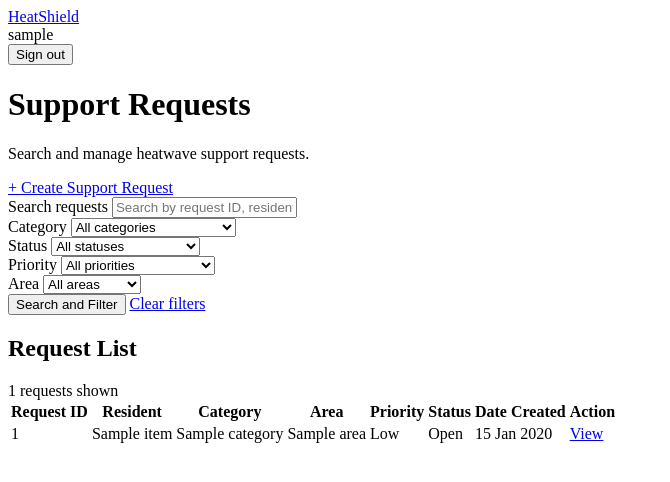
After one commit to ChristosDi/heatshield, a Django app: template web/templates/requests/dashboard.html in a window 1280 px wide. The commit adds this page. Shown: the top 482 px of the page, without its empty margins (0-670 px from the left). Run offline with Django 5.2, Linux system fonts and the light colour scheme; a user stored in the database is signed in; tables that the repository leaves empty hold one stand-in row (values such as "Sample post"); the template is opened without the code that fills it: most values are stand-ins (such as "Sample title", 1, 10 or a date in 2020); parts of the project's set-up code (start-up, migrations or seed data) failed here and were passed over.

Commit message:
Fix conflicts

```diff
--- a/api/app/requests/routes.py
+++ b/api/app/requests/routes.py
@@ -44,7 +44,7 @@ class RequestDetail(MethodView):
     @blp.response(200, RequestResponseSchema)
     def get(self, request_id):
         """Retrieve a specific support request."""
-
+        print(request_id)
         support_request = service.get_request(request_id)
 
         if support_request is None:
--- a/requirements.txt
+++ b/requirements.txt
@@ -20,3 +20,5 @@ tzdata==2026.6; sys_platform == "win32"
 # Testing
 pytest==9.2.0
 pytest-django==4.14.0
+
+requests=2.34.2
--- a/web/config/settings.py
+++ b/web/config/settings.py
@@ -98,3 +98,5 @@ USE_TZ = True
 STATIC_URL = "static/"
 
 DEFAULT_AUTO_FIELD = "django.db.models.BigAutoField"
+
+FLASK_API_URL = "http://127.0.0.1:5000"
--- a/web/dashboard/urls.py
+++ b/web/dashboard/urls.py
@@ -4,4 +4,14 @@ from . import views
 
 urlpatterns = [
     path("", views.home, name="home"),
+    path(
+        "requests/",
+        views.request_dashboard,
+        name="request_dashboard"
+    ),
+    path(
+        "requests/<int:request_id>/",
+        views.request_detail,
+        name="request_detail"
+    ),
 ]
--- a/web/dashboard/views.py
+++ b/web/dashboard/views.py
@@ -1,8 +1,11 @@
 import logging
 
 from django.shortcuts import render
+from django.conf import settings
+from staff.roles import role_of
+from .api import get
 
-from staff.roles import role_of
+import requests
 
 from . import api_client
 
--- a/web/templates/base.html
+++ b/web/templates/base.html
@@ -1,3 +1,4 @@
+
 <!doctype html>
 <html lang="en-gb">
 <head>
@@ -6,19 +7,39 @@
   <title>{% block title %}HeatShield{% endblock %}</title>
   {% block extra_head %}{% endblock %}
 </head>
-<body>
-  <header>
-    <strong>HeatShield</strong>
+
+<body class="bg-light">
+
+    <header class="navbar navbar-dark bg-dark px-3 px-md-5">
+        <a class="navbar-brand fw-bold" href="/">
+            HeatShield
+        </a>
+
         {% if user.is_authenticated %}
-      <span>Signed in as {{ user.username }}</span>
+            <div class="d-flex align-items-center gap-3 text-white">
+
+                <span>{{ user.username }}</span>
+
                 <form method="post" action="{% url 'logout' %}">
                     {% csrf_token %}
-        <button type="submit">Sign out</button>
+                    <button type="submit" class="btn btn-outline-light btn-sm">
+                        Sign out
+                    </button>
                 </form>
+
+            </div>
         {% endif %}
     </header>
+
     <main>
         {% block content %}{% endblock %}
     </main>
+
+    <script
+        src="https://cdn.jsdelivr.net/npm/bootstrap@5.3.3/dist/js/bootstrap.bundle.min.js">
+    </script>
+
+    {% block extra_js %}{% endblock %}
+
 </body>
 </html>
--- /dev/null
+++ b/web/templates/requests/dashboard.html
@@ -0,0 +1,258 @@
+
+{% extends "base.html" %}
+
+{% block title %}Support Requests | HeatShield{% endblock %}
+
+{% block content %}
+
+<div class="container-fluid px-3 px-md-5 py-4">
+
+    <!-- Page heading -->
+    <div class="d-flex flex-column flex-md-row justify-content-between align-items-md-center mb-4 gap-2">
+        <div>
+            <h1 class="h3 mb-1">Support Requests</h1>
+            <p class="text-muted mb-0">
+                Search and manage heatwave support requests.
+            </p>
+        </div>
+
+        <a href="#" class="btn btn-primary">
+            + Create Support Request
+        </a>
+    </div>
+
+    <!-- Search and filters -->
+    <div class="card shadow-sm mb-4">
+        <div class="card-body">
+
+            <form method="get">
+
+                <div class="row g-3">
+
+                    <!-- Search -->
+                    <div class="col-12 col-md-6">
+                        <label for="search" class="form-label">
+                            Search requests
+                        </label>
+
+                        <input
+                            type="text"
+                            name="search"
+                            id="search"
+                            class="form-control"
+                            placeholder="Search by request ID, resident or description..."
+                            value="{{ request.GET.search|default:'' }}"
+                        >
+                    </div>
+
+                    <!-- Category filter -->
+                    <div class="col-12 col-md-3 col-lg-2">
+                        <label for="category" class="form-label">
+                            Category
+                        </label>
+
+                        <select name="category" id="category" class="form-select">
+                            <option value="">All categories</option>
+                            {% for value, label in category_choices %}
+                                <option value="{{ value }}"
+                                    {% if request.GET.category == value %}selected{% endif %}>
+                                    {{ label }}
+                                </option>
+                            {% endfor %}
+                        </select>
+                    </div>
+
+                    <!-- Status filter -->
+                    <div class="col-12 col-md-3 col-lg-2">
+                        <label for="status" class="form-label">
+                            Status
+                        </label>
+
+                        <select name="status" id="status" class="form-select">
+                            <option value="">All statuses</option>
+                            {% for value, label in status_choices %}
+                                <option value="{{ value }}"
+                                    {% if request.GET.status == value %}selected{% endif %}>
+                                    {{ label }}
+                                </option>
+                            {% endfor %}
+                        </select>
+                    </div>
+
+                    <!-- Priority filter -->
+                    <div class="col-12 col-md-3 col-lg-2">
+                        <label for="priority" class="form-label">
+                            Priority
+                        </label>
+
+                        <select name="priority" id="priority" class="form-select">
+                            <option value="">All priorities</option>
+                            {% for value, label in priority_choices %}
+                                <option value="{{ value }}"
+                                    {% if request.GET.priority == value %}selected{% endif %}>
+                                    {{ label }}
+                                </option>
+                            {% endfor %}
+                        </select>
+                    </div>
+
+                    <!-- Area filter -->
+                    <div class="col-12 col-md-3 col-lg-2">
+                        <label for="area" class="form-label">
+                            Area
+                        </label>
+
+                        <select name="area" id="area" class="form-select">
+                            <option value="">All areas</option>
+                            {% for area in areas %}
+                                <option value="{{ area }}"
+                                    {% if request.GET.area == area %}selected{% endif %}>
+                                    {{ area }}
+                                </option>
+                            {% endfor %}
+                        </select>
+                    </div>
+
+                    <!-- Buttons -->
+                    <div class="col-12 d-flex gap-2">
+                        <button type="submit" class="btn btn-primary">
+                            Search and Filter
+                        </button>
+
+                        <a href="{% url 'request_dashboard' %}"
+                           class="btn btn-outline-secondary">
+                            Clear filters
+                        </a>
+                    </div>
+
+                </div>
+            </form>
+
+        </div>
+    </div>
+
+    <!-- Results heading -->
+    <div class="d-flex justify-content-between align-items-center mb-3">
+        <h2 class="h5 mb-0">Request List</h2>
+
+        <span class="text-muted small">
+            {{ support_requests|length }} requests shown
+        </span>
+    </div>
+
+    <!-- Requests table -->
+    <div class="card shadow-sm">
+        <div class="table-responsive">
+
+            <table class="table table-hover align-middle mb-0">
+
+                <thead class="table-light">
+                    <tr>
+                        <th scope="col">Request ID</th>
+                        <th scope="col">Resident</th>
+                        <th scope="col">Category</th>
+                        <th scope="col">Area</th>
+                        <th scope="col">Priority</th>
+                        <th scope="col">Status</th>
+                        <th scope="col">Date Created</th>
+                        <th scope="col">Action</th>
+                    </tr>
+                </thead>
+
+                <tbody>
+
+                    {% for item in support_requests %}
+
+                        <tr>
+                            <td class="fw-semibold">
+                                {{ item.id }}
+                            </td>
+
+                            <td>
+                                {{ item.resident_name }}
+                            </td>
+
+                            <td>
+                                {{ item.category }}
+                            </td>
+
+                            <td>
+                                {{ item.area }}
+                            </td>
+
+                            <!-- Priority badge -->
+                            <td>
+                                {% if item.priority == "High" %}
+                                    <span class="badge bg-danger">
+                                        High
+                                    </span>
+                                {% elif item.priority == "Medium" %}
+                                    <span class="badge bg-warning text-dark">
+                                        Medium
+                                    </span>
+                                {% else %}
+                                    <span class="badge bg-success">
+                                        Low
+                                    </span>
+                                {% endif %}
+                            </td>
+
+                            <!-- Status badge -->
+                            <td>
+                                {% if item.status == "Open" %}
+                                    <span class="badge bg-primary">
+                                        Open
+                                    </span>
+                                {% elif item.status == "In Progress" %}
+                                    <span class="badge bg-warning text-dark">
+                                        In Progress
+                                    </span>
+                                {% elif item.status == "Resolved" %}
+                                    <span class="badge bg-success">
+                                        Resolved
+                                    </span>
+                                {% else %}
+                                    <span class="badge bg-secondary">
+                                        {{ item.status }}
+                                    </span>
+                                {% endif %}
+                            </td>
+
+                            <td>
+                                {{ item.created_at|date:"d M Y" }}
+                            </td>
+
+                            <td>
+                                <a
+                                    href="{% url 'request_detail' item.id %}"
+                                    class="btn btn-sm btn-outline-primary">
+                                    View
+                                </a>
+                            </td>
+                        </tr>
+
+                    {% empty %}
+
+                        <tr>
+                            <td colspan="8" class="text-center py-5">
+                                <h3 class="h6 text-muted">
+                                    No support requests found
+                                </h3>
+
+                                <p class="text-muted mb-0">
+                                    Try changing your search or filters.
+                                </p>
+                            </td>
+                        </tr>
+
+                    {% endfor %}
+
+                </tbody>
+            </table>
+
+        </div>
+    </div>
+
+</div>
+
+{% endblock %}
```
Also changed, not shown: web/dashboard/api.py (added, +12 -0 lines), web/templates/requests/details.html (added, +78 -0 lines). Lines whose indentation alone changed are shown as unchanged.
